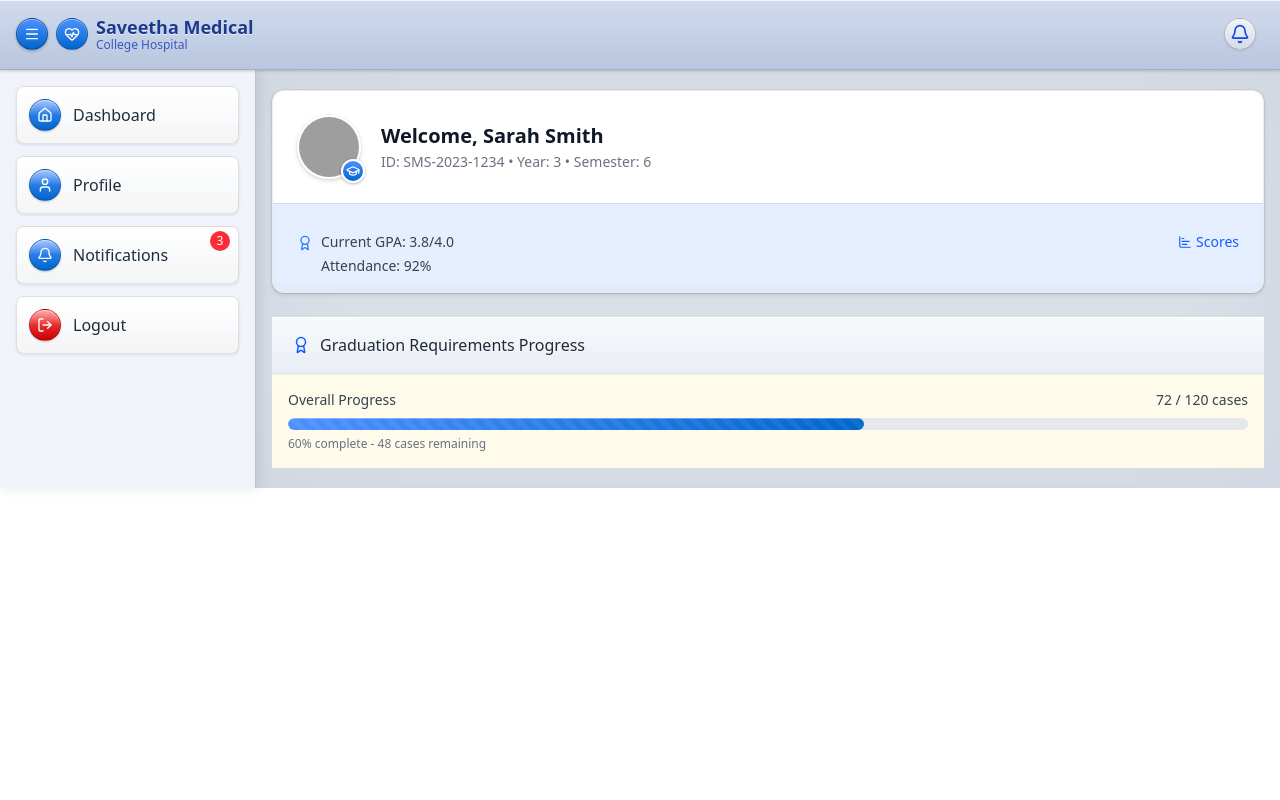
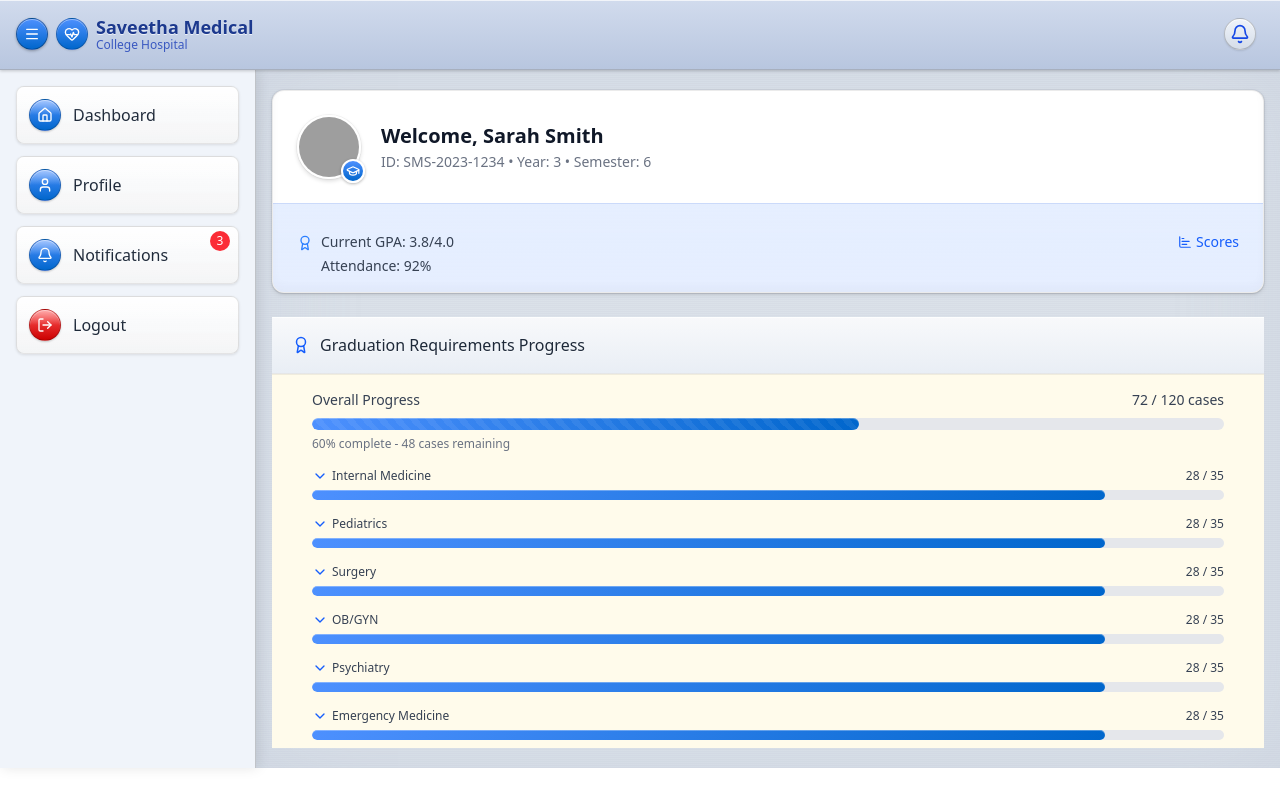
Before and after one commit to Mukunthan-A-R/simats-medical-client, a React (Vite) app: page /student/dashboard/1 in a window 1280 px wide. Both pictures are taken after a click on the button "Scores". Built offline with nearby package versions, Linux system fonts and the light colour scheme; grey boxes are pictures that could not be loaded.

Commit message:
adding data pages

```diff
--- /dev/null
+++ b/src/components/students/StudentCategoryTab.jsx
@@ -0,0 +1,44 @@
+import { ChevronDownIcon } from "lucide-react";
+import React, { useState } from "react";
+
+const StudentCategoryTab = ({ name }) => {
+  const category = { percentage: 87 };
+  const [toggleCategory, setToggleCategory] = useState(false);
+
+  return (
+    <div>
+      <div
+        className="flex justify-between mb-1.5 cursor-pointer"
+        onClick={() => setToggleCategory(!toggleCategory)}
+      >
+        <div className="flex items-center">
+          <ChevronDownIcon
+            size={16}
+            className={`mr-1 text-blue-600 transition-transform
+                 ${toggleCategory == 1 ? "rotate-180" : ""}
+            `}
+          />
+          <p className="text-xs font-medium text-gray-700">{name}</p>
+        </div>
+        <p className="text-xs font-medium text-gray-700">28 / 35</p>
+      </div>
+
+      <div className="w-full bg-gray-200 rounded-full h-2.5 overflow-hidden mb-2">
+        <div
+          className="h-2.5 rounded-full"
+          style={{
+            width: `${category.percentage}%`,
+            background:
+              category.percentage >= 100
+                ? "linear-gradient(to right, #10b981, #059669)"
+                : "linear-gradient(to right, #4d90fe, #0066cc)",
+            boxShadow: "inset 0 1px 0 rgba(255,255,255,0.3)",
+          }}
+        ></div>
+      </div>
+      {toggleCategory && <p>hi nigga</p>}
+    </div>
+  );
+};
+
+export default StudentCategoryTab;
--- a/src/components/students/StudentScoreTab.jsx
+++ b/src/components/students/StudentScoreTab.jsx
@@ -1,5 +1,6 @@
 import { AwardIcon } from "lucide-react";
 import React from "react";
+import StudentTabScoreCategories from "./StudentTabScoreCategories";
 
 const StudentScoreTab = () => {
   // Mock data for student scores and progress
@@ -72,7 +73,7 @@ const StudentScoreTab = () => {
         </div>
 
         {/* Scores */}
-        <div className="p-4">
+        <div className="p-4 sm:px-10">
           <div className="flex justify-between mb-2">
             <p className="text-sm font-medium text-gray-700">
               Overall Progress
@@ -118,6 +119,7 @@ const StudentScoreTab = () => {
             cases remaining
           </p>
         </div>
+        <StudentTabScoreCategories></StudentTabScoreCategories>
       </div>
     </div>
   );
--- /dev/null
+++ b/src/components/students/StudentTabScoreCategories.jsx
@@ -0,0 +1,20 @@
+import { ChevronDownIcon } from "lucide-react";
+import React, { useState } from "react";
+import StudentCategoryTab from "./StudentCategoryTab";
+
+const StudentTabScoreCategories = () => {
+  const category = { percentage: 87 };
+
+  return (
+    <div className="px-4 sm:px-10 flex flex-col gap-2">
+      <StudentCategoryTab name="Internal Medicine" />
+      <StudentCategoryTab name="Pediatrics" />
+      <StudentCategoryTab name="Surgery" />
+      <StudentCategoryTab name="OB/GYN" />
+      <StudentCategoryTab name="Psychiatry" />
+      <StudentCategoryTab name="Emergency Medicine" />
+    </div>
+  );
+};
+
+export default StudentTabScoreCategories;
```
